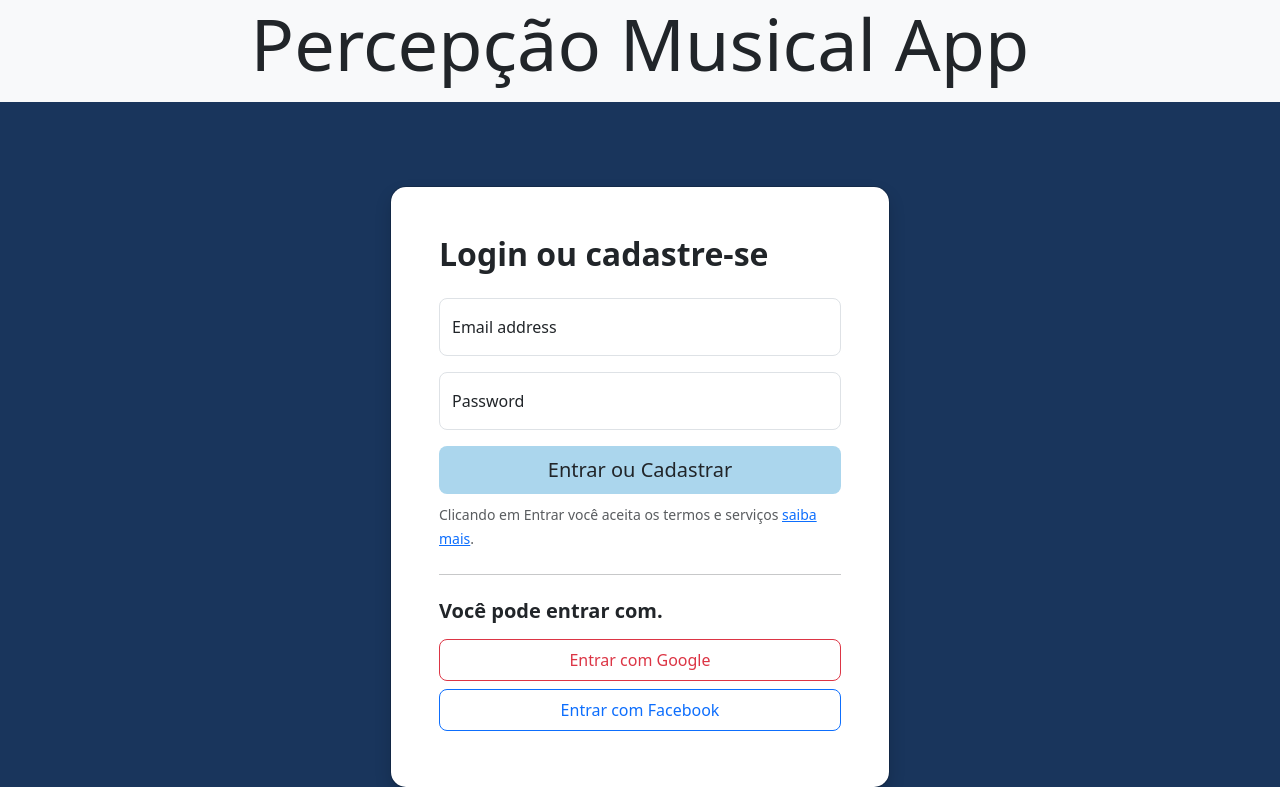
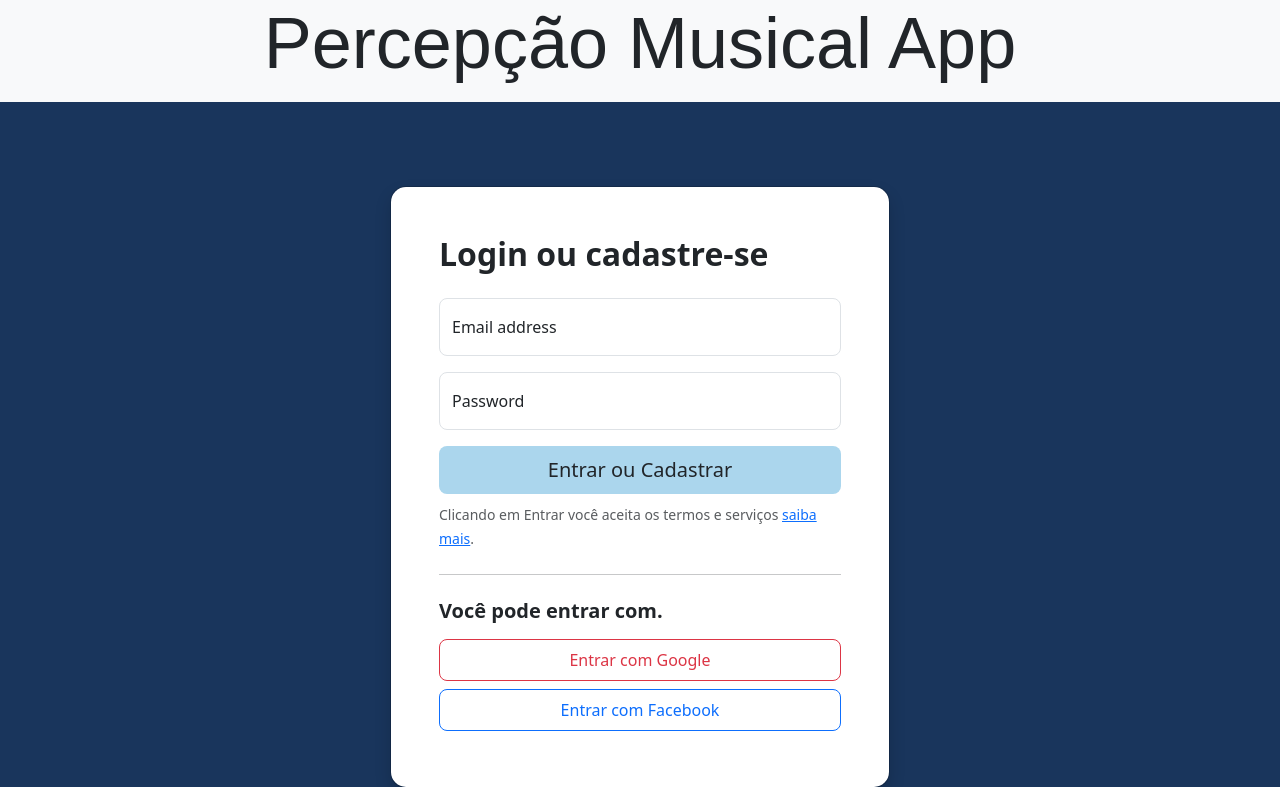
Before and after one commit to victorhugorl/percepcao_musical_app_web-version, a Django app: template templates/login.html in a window 1280 px wide. Shown: the top 787 px of the page. Run offline with Django 5.2, Linux system fonts and the light colour scheme; the template is opened without the code that fills it, so the values that code supplies are empty.

Commit message:
otimizando projeto

```diff
--- a/templates/assets/css/login.css
+++ b/templates/assets/css/login.css
@@ -1,5 +1,5 @@
 .font-h1-title {
-    font-family: 'Franklin Gothic Demi Cond' normal; /* irei modificar a font ainda*/
+    font-family: 'franklin gothic', sans-serif; /* irei modificar a font ainda*/
 }
 
 .body-blue {
```
Also changed, not shown: db.sqlite3 (added).
